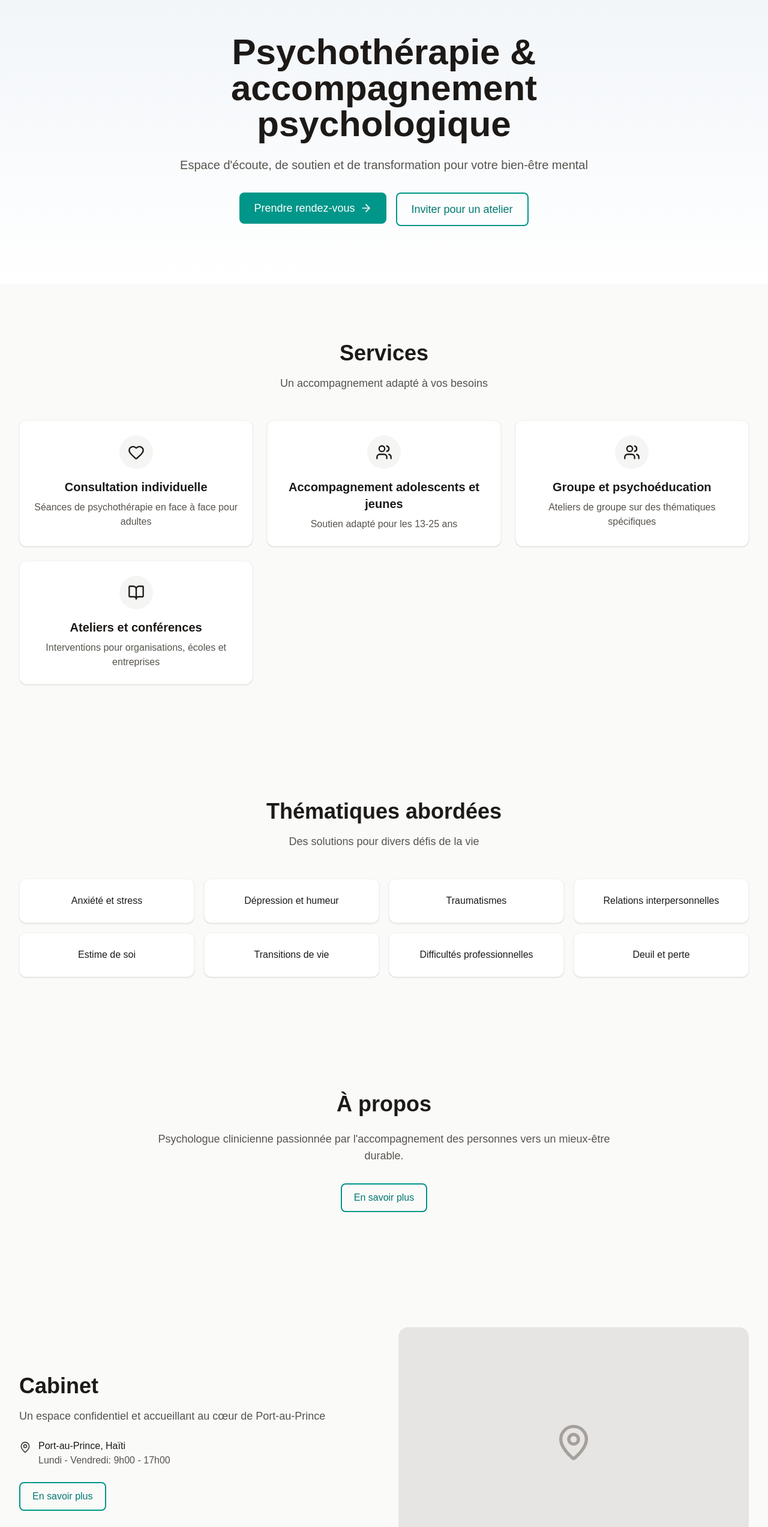
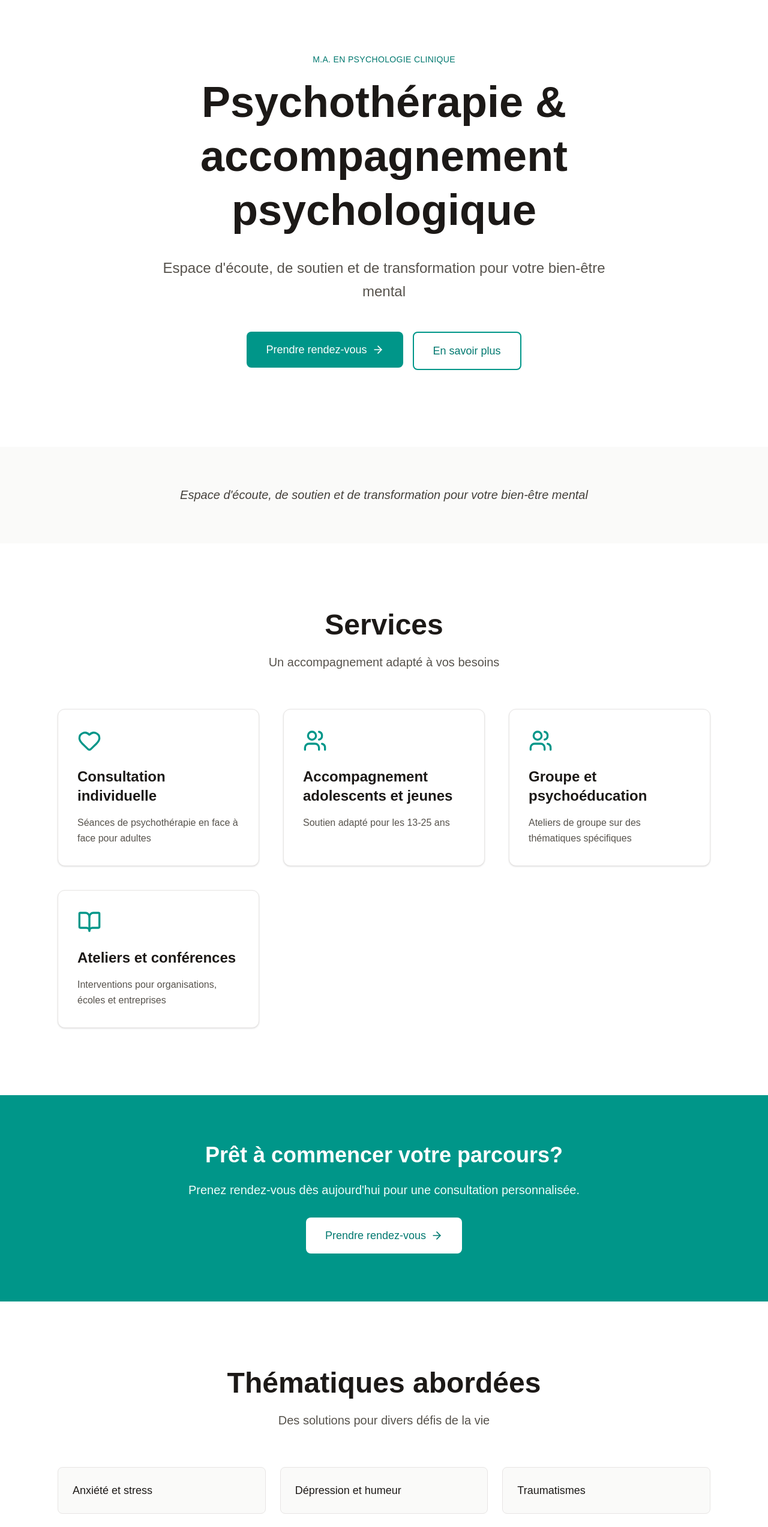
Before and after one commit to edlight123/johanne-landrin, a Next.js app: page / in a window 1280 px wide. Shown: the part 120-2666 px from the top of the page at 60% size. Built offline with nearby package versions, Linux system fonts and the light colour scheme.

Commit message:
Professional redesign: cleaner layout, updated contact info, improved typography and spacing

```diff
--- a/src/app/page.tsx
+++ b/src/app/page.tsx
@@ -76,26 +76,29 @@ export default function HomePage() {
         }}
       />
 
-      {/* Hero Section */}
-      <section className="relative bg-gradient-to-b from-slate-100 to-white py-16 lg:py-24">
-        <div className="max-w-7xl mx-auto px-4 sm:px-6 lg:px-8">
-          <div className="max-w-3xl mx-auto text-center">
-            <h1 className="text-4xl sm:text-5xl lg:text-6xl font-bold text-stone-900 mb-6">
+      {/* Hero Section - Professional & Clean */}
+      <section className="relative bg-white py-20 lg:py-32">
+        <div className="max-w-6xl mx-auto px-4 sm:px-6 lg:px-8">
+          <div className="max-w-4xl mx-auto text-center">
+            <p className="text-teal-700 font-medium mb-4 tracking-wide uppercase text-sm">
+              {siteConfig.credentials}
+            </p>
+            <h1 className="text-5xl sm:text-6xl lg:text-7xl font-bold text-stone-900 mb-8 leading-tight">
               {t.home.heroTitle}
             </h1>
-            <p className="text-lg sm:text-xl text-stone-600 mb-8">
+            <p className="text-xl sm:text-2xl text-stone-600 mb-12 leading-relaxed max-w-3xl mx-auto">
               {t.home.heroSubtitle}
             </p>
             <div className="flex flex-col sm:flex-row gap-4 justify-center">
               <Link href="/prendre-rendez-vous">
-                <Button size="lg" className="w-full sm:w-auto">
+                <Button size="lg" className="w-full sm:w-auto px-8 py-4 text-lg">
                   {t.home.heroCTA}
                   <ArrowRight className="ml-2 w-5 h-5" />
                 </Button>
               </Link>
-              <Link href="/ateliers-conferences">
-                <Button variant="outline" size="lg" className="w-full sm:w-auto">
-                  {t.home.heroSecondaryCTA}
+              <Link href="/a-propos">
+                <Button variant="outline" size="lg" className="w-full sm:w-auto px-8 py-4 text-lg">
+                  En savoir plus
                 </Button>
               </Link>
             </div>
@@ -103,144 +106,99 @@ export default function HomePage() {
         </div>
       </section>
 
-      {/* Services Section */}
-      <section className="py-16 lg:py-24">
-        <div className="max-w-7xl mx-auto px-4 sm:px-6 lg:px-8">
-          <div className="text-center mb-12">
-            <h2 className="text-3xl sm:text-4xl font-bold text-stone-900 mb-4">
+      {/* Professional Statement */}
+      <section className="py-16 bg-stone-50">
+        <div className="max-w-4xl mx-auto px-4 sm:px-6 lg:px-8 text-center">
+          <p className="text-lg sm:text-xl text-stone-700 leading-relaxed italic">
+            {t.home.heroSubtitle}
+          </p>
+        </div>
+      </section>
+
+      {/* Services Section - Cleaner Grid */}
+      <section className="py-20 lg:py-28 bg-white">
+        <div className="max-w-6xl mx-auto px-4 sm:px-6 lg:px-8">
+          <div className="text-center mb-16">
+            <h2 className="text-4xl sm:text-5xl font-bold text-stone-900 mb-6">
               {t.home.servicesTitle}
             </h2>
-            <p className="text-lg text-stone-600 max-w-2xl mx-auto">
+            <p className="text-xl text-stone-600 max-w-3xl mx-auto">
               {t.home.servicesSubtitle}
             </p>
           </div>
-          <div className="grid grid-cols-1 md:grid-cols-2 lg:grid-cols-3 gap-6">
+          <div className="grid md:grid-cols-2 lg:grid-cols-3 gap-8 lg:gap-10">
             {services.map((service) => (
-              <Link key={service.href} href={service.href}>
-                <Card hover className="h-full">
-                  <div className="flex flex-col items-center text-center">
-                    <div className="w-14 h-14 bg-stone-100 rounded-full flex items-center justify-center mb-4">
-                      <service.icon className="w-7 h-7 text-stone-900" />
+              <Card key={service.title} className="p-8 hover:shadow-lg transition-shadow border border-stone-200">
+                <div className="mb-6">
+                  <service.icon className="w-10 h-10 text-teal-600" />
                 </div>
-                    <h3 className="text-xl font-semibold text-stone-900 mb-2">
+                <h3 className="text-2xl font-semibold text-stone-900 mb-4">
                   {service.title}
                 </h3>
-                    <p className="text-stone-600">{service.description}</p>
-                  </div>
-                </Card>
-              </Link>
-            ))}
-          </div>
-        </div>
-      </section>
-
-      {/* Themes Section */}
-      <section className="py-16 lg:py-24 bg-stone-50">
-        <div className="max-w-7xl mx-auto px-4 sm:px-6 lg:px-8">
-          <div className="text-center mb-12">
-            <h2 className="text-3xl sm:text-4xl font-bold text-stone-900 mb-4">
-              {t.home.themesTitle}
-            </h2>
-            <p className="text-lg text-stone-600 max-w-2xl mx-auto">
-              {t.home.themesSubtitle}
-            </p>
-          </div>
-          <div className="grid grid-cols-2 md:grid-cols-3 lg:grid-cols-4 gap-4">
-            {themes.map((theme, index) => (
-              <Card key={index} className="text-center">
-                <p className="font-medium text-stone-900">{theme}</p>
+                <p className="text-stone-600 leading-relaxed">{service.description}</p>
               </Card>
             ))}
           </div>
         </div>
       </section>
 
-      {/* About Teaser */}
-      <section className="py-16 lg:py-24">
-        <div className="max-w-7xl mx-auto px-4 sm:px-6 lg:px-8">
-          <div className="max-w-3xl mx-auto text-center">
-            <h2 className="text-3xl sm:text-4xl font-bold text-stone-900 mb-6">
-              {t.home.aboutTitle}
+      {/* CTA Section - Professional */}
+      <section className="py-20 bg-teal-600">
+        <div className="max-w-4xl mx-auto px-4 sm:px-6 lg:px-8 text-center">
+          <h2 className="text-3xl sm:text-4xl font-bold text-white mb-6">
+            Prêt à commencer votre parcours?
           </h2>
-            <p className="text-lg text-stone-600 mb-8">{t.home.aboutTeaser}</p>
-            <Link href="/a-propos">
-              <Button variant="outline">{t.common.learnMore}</Button>
+          <p className="text-xl text-teal-50 mb-8 max-w-2xl mx-auto">
+            Prenez rendez-vous dès aujourd'hui pour une consultation personnalisée.
+          </p>
+          <Link href="/prendre-rendez-vous">
+            <Button size="lg" variant="secondary" className="bg-white text-teal-700 hover:bg-stone-50 px-8 py-4 text-lg">
+              Prendre rendez-vous
+              <ArrowRight className="ml-2 w-5 h-5" />
+            </Button>
           </Link>
+        </div>
+      </section>
+
+      {/* Themes Section - Simplified */}
+      <section className="py-20 lg:py-28 bg-white">
+        <div className="max-w-6xl mx-auto px-4 sm:px-6 lg:px-8">
+          <div className="text-center mb-16">
+            <h2 className="text-4xl sm:text-5xl font-bold text-stone-900 mb-6">
+              {t.home.themesTitle}
+            </h2>
+            <p className="text-xl text-stone-600 max-w-3xl mx-auto">
+              {t.home.themesSubtitle}
+            </p>
+          </div>
+          <div className="grid md:grid-cols-2 lg:grid-cols-3 gap-6">
+            {themes.map((theme: string) => (
+              <div key={theme} className="p-6 bg-stone-50 rounded-lg border border-stone-200">
+                <p className="font-medium text-stone-900 text-lg">{theme}</p>
+              </div>
+            ))}
           </div>
         </div>
       </section>
 
-      {/* Office Teaser */}
-      <section className="py-16 lg:py-24 bg-stone-50">
-        <div className="max-w-7xl mx-auto px-4 sm:px-6 lg:px-8">
-          <div className="grid grid-cols-1 lg:grid-cols-2 gap-12 items-center">
-            <div>
-              <h2 className="text-3xl sm:text-4xl font-bold text-stone-900 mb-4">
-                {t.home.officeTitle}
+      {/* Contact CTA */}
+      <section className="py-20 bg-stone-50">
+        <div className="max-w-4xl mx-auto px-4 sm:px-6 lg:px-8 text-center">
+          <h2 className="text-3xl sm:text-4xl font-bold text-stone-900 mb-6">
+            Des questions?
           </h2>
-              <p className="text-lg text-stone-600 mb-6">
-                {t.home.officeTeaser}
+          <p className="text-xl text-stone-600 mb-8">
+            N'hésitez pas à me contacter pour discuter de vos besoins.
           </p>
-              <div className="flex items-start gap-3 mb-6">
-                <MapPin className="w-5 h-5 text-stone-700 mt-1 flex-shrink-0" />
-                <div>
-                  <p className="font-medium text-stone-900">
-                    {siteConfig.office.address}
-                  </p>
-                  <p className="text-stone-600">{siteConfig.office.hours}</p>
-                </div>
-              </div>
+          <div className="flex flex-col sm:flex-row gap-4 justify-center">
             <Link href="/cabinet-contact">
-                <Button variant="outline">{t.common.learnMore}</Button>
-              </Link>
-            </div>
-            <div className="bg-stone-200 rounded-2xl h-80 lg:h-96 flex items-center justify-center">
-              <MapPin className="w-16 h-16 text-stone-400" />
-            </div>
-          </div>
-        </div>
-      </section>
-
-      {/* Resources Teaser */}
-      <section className="py-16 lg:py-24">
-        <div className="max-w-7xl mx-auto px-4 sm:px-6 lg:px-8">
-          <div className="text-center mb-12">
-            <h2 className="text-3xl sm:text-4xl font-bold text-stone-900 mb-4">
-              {t.home.resourcesTitle}
-            </h2>
-            <p className="text-lg text-stone-600 max-w-2xl mx-auto mb-8">
-              {t.home.resourcesSubtitle}
-            </p>
-            <Link href="/ressources">
-              <Button variant="outline">
-                {t.common.learnMore}
-                <ArrowRight className="ml-2 w-4 h-4" />
+              <Button size="lg" variant="outline" className="px-8 py-4 text-lg">
+                Contactez-moi
               </Button>
             </Link>
           </div>
         </div>
       </section>
-
-      {/* CTA Section */}
-      <section className="py-16 lg:py-24 bg-stone-900 text-white">
-        <div className="max-w-4xl mx-auto px-4 sm:px-6 lg:px-8 text-center">
-          <h2 className="text-3xl sm:text-4xl font-bold mb-6">
-            Prêt à commencer votre parcours ?
-          </h2>
-          <p className="text-lg text-stone-300 mb-8">
-            Prenez le premier pas vers votre bien-être mental aujourd'hui.
-          </p>
-          <Link href="/prendre-rendez-vous">
-            <Button
-              size="lg"
-              className="bg-white text-stone-900 hover:bg-stone-100"
-            >
-              <Calendar className="mr-2 w-5 h-5" />
-              {t.home.heroCTA}
-            </Button>
-          </Link>
-        </div>
-      </section>
     </div>
   );
 }
--- a/src/lib/siteConfig.ts
+++ b/src/lib/siteConfig.ts
@@ -4,11 +4,11 @@ export const siteConfig = {
   title: "Psychologue clinicienne",
   credentials: "M.A. en Psychologie Clinique",
 
-  // Contact Information (Placeholders)
+  // Contact Information
   contact: {
-    phone: "+509 XXXX-XXXX",
-    email: "contact@johannelandrin.com",
-    whatsapp: "+509 XXXX-XXXX",
+    phone: "+509 3402 3833",
+    email: "jolandrin@hotmail.com",
+    whatsapp: "+509 3402 3833",
   },
 
   // Office Information (Placeholders)
@@ -25,11 +25,11 @@ export const siteConfig = {
     enableCalendly: false, // Set to true to use Calendly embed
   },
 
-  // Social Media (Placeholders)
+  // Social Media
   social: {
     facebook: "",
     instagram: "",
-    linkedin: "",
+    linkedin: "https://linkedin.com/in/johanne-landrin-44a3742",
   },
 
   // Feature Flags
```
Lines whose indentation alone changed are shown as unchanged.
